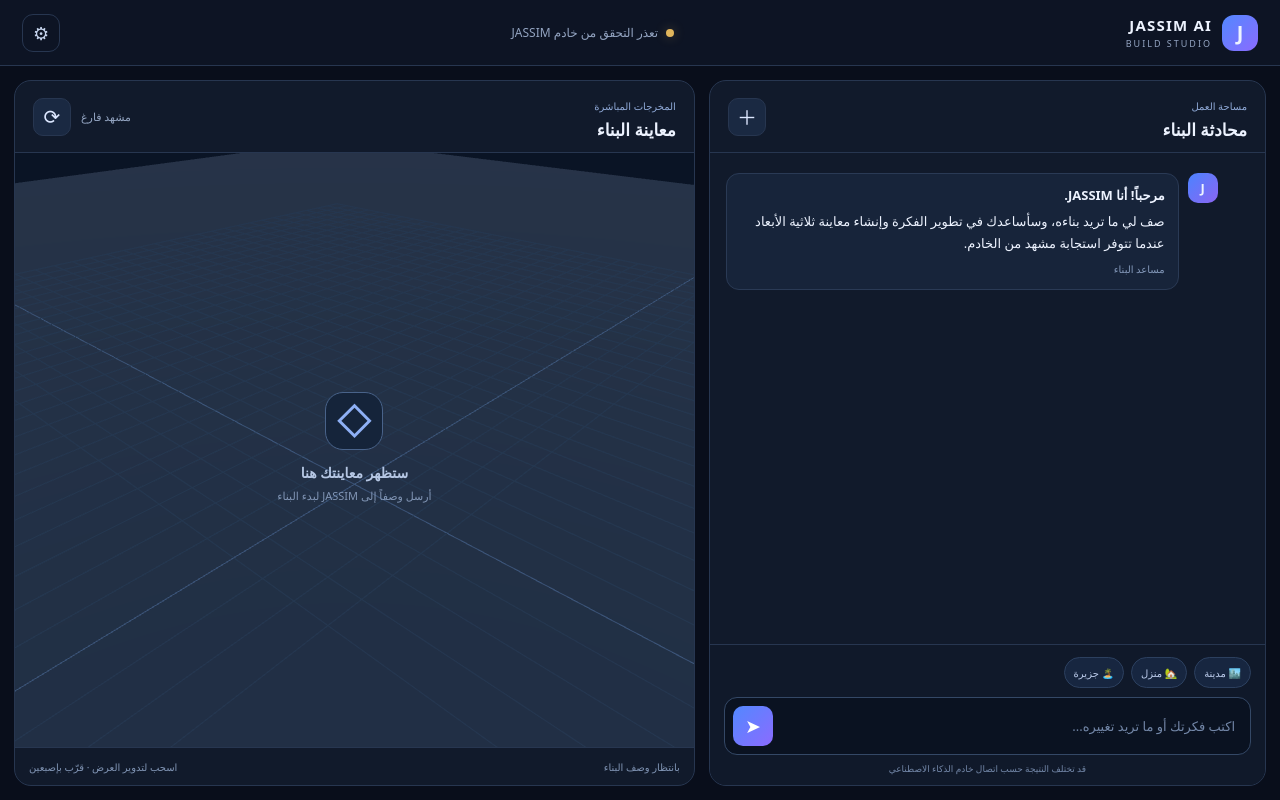
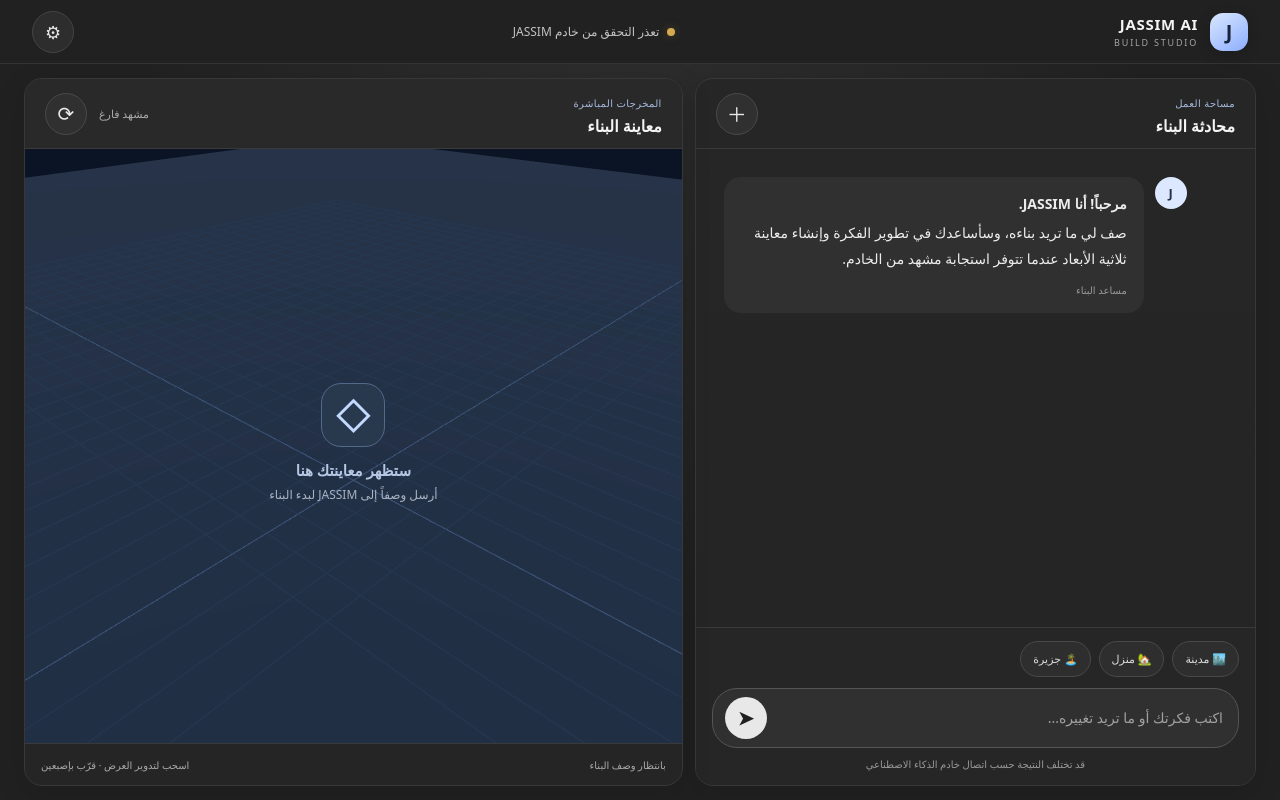
Before and after one commit to stevennpllk-crypto/RealAI-Evolution-RealCity, a website: page index.html in a window 1280 px wide. Drawn offline with nearby package versions, Linux system fonts and the light colour scheme; no server answers; animation ran at ten frames a second.

Commit message:
Refresh JASSIM Studio interface with ChatGPT-inspired design

```diff
--- a/styles.css
+++ b/styles.css
@@ -24,3 +24,150 @@ button{cursor:pointer}
 .preview-panel{display:flex;flex-direction:column}.preview-head{height:72px}.preview-actions{display:flex;align-items:center;gap:10px;color:var(--muted);font-size:11px}.viewport{position:relative;flex:1;min-height:0;overflow:hidden;background:radial-gradient(ellipse at 50% 45%,#1a2e4b,#0a1323 72%)}.viewport canvas{width:100%;height:100%;display:block;touch-action:none}.empty-preview{position:absolute;inset:0;display:flex;align-items:center;justify-content:center;flex-direction:column;pointer-events:none;color:#b6c7e4;text-align:center}.empty-icon{width:58px;height:58px;display:grid;place-items:center;border:1px solid #49638a;border-radius:18px;color:#8eb0f5;font-size:36px;margin-bottom:13px;background:#15243a}.empty-preview b{font-size:14px}.empty-preview p{font-size:11px;color:#8195b5;margin:6px 0}.preview-foot{height:38px;flex:none;display:flex;align-items:center;justify-content:space-between;gap:8px;padding:0 14px;border-top:1px solid var(--line);font-size:10px;color:#8195b5}
 @media(max-width:760px){.topbar{height:58px;padding:0 12px}.studio{height:auto;min-height:calc(100dvh - 58px);display:flex;flex-direction:column;padding:9px;gap:9px}.chat-panel{order:1;min-height:470px;height:58dvh}.preview-panel{order:0;height:42dvh;min-height:270px}.panel-head,.preview-head{height:60px;padding:0 13px}.messages{padding:14px 11px}.composer-wrap{padding:9px}.preview-foot span:last-child{display:none}}
 @media(max-width:390px){.brand b{font-size:13px}.top-status{font-size:10px}.studio{padding:6px}.chat-panel{min-height:440px}.quick-prompts button{font-size:9px}}
+
+
+/* JASSIM Studio visual refresh — calm, ChatGPT-inspired workspace */
+:root{
+  color-scheme:dark;
+  --bg:#212121;--panel:#262626;--panel2:#303030;--line:#3b3b3b;
+  --text:#f4f4f4;--muted:#a6a6a6;--blue:#8ab4f8;--violet:#b7a3ff;
+}
+html,body{background:var(--bg);color:var(--text)}
+body{background:radial-gradient(ellipse at 50% -20%,#303030 0%,#212121 58%)}
+.topbar{
+  height:64px;padding:0 clamp(14px,3vw,32px);background:#212121;
+  border-bottom:1px solid #343434;position:sticky;top:0;z-index:10
+}
+.brand{gap:12px}.brand-mark{
+  width:38px;height:38px;border-radius:13px;
+  background:linear-gradient(145deg,#d8e7ff,#8daeff);color:#18243b;
+  box-shadow:0 3px 14px #0003
+}
+.brand b{font-size:15px;letter-spacing:.7px}.brand small{font-size:9px;letter-spacing:1.8px}
+.top-status{font-size:12px;color:#c4c4c4;max-width:48vw}
+.status-dot{background:#d5a94f;box-shadow:0 0 10px #d5a94f44}
+.settings summary{
+  width:42px;height:42px;border-radius:50%;border-color:#444;
+  background:#2d2d2d;color:#e5e5e5;transition:.2s
+}
+.settings summary:hover{background:#3a3a3a;border-color:#666}
+.settings-pop{
+  background:#2c2c2c;border-color:#454545;border-radius:16px;
+  box-shadow:0 18px 55px #0009;padding:18px
+}
+.settings-pop label{color:#dedede;font-size:12px;margin:12px 0 7px}
+.settings-pop input{
+  min-height:44px;background:#1e1e1e;border-color:#505050;
+  border-radius:10px;color:#f4f4f4
+}
+.settings-pop input:focus{outline:2px solid #8ab4f8;outline-offset:1px}
+.settings-pop p{font-size:11px;color:#aaa}
+.small-primary{
+  min-height:44px;border-radius:10px;background:#e7e7e7;color:#202020;
+  font-weight:650;transition:filter .18s,transform .18s
+}
+.small-primary:hover{filter:brightness(.92)}.small-primary:active{transform:scale(.985)}
+.studio{
+  height:calc(100dvh - 64px);min-height:560px;max-width:1800px;
+  grid-template-columns:minmax(360px,.92fr) minmax(0,1.08fr);
+  gap:12px;padding:14px clamp(10px,2vw,24px)
+}
+.chat-panel,.preview-panel{
+  background:#262626;border:1px solid #383838;border-radius:18px;
+  box-shadow:0 8px 30px #0002
+}
+.panel-head,.preview-head{
+  height:70px;padding:0 20px;border-bottom:1px solid #3a3a3a
+}
+.eyebrow{font-size:10px;color:#a8bce0;letter-spacing:.4px}
+.panel-head h1,.preview-head h2{font-size:16px;font-weight:650;color:#f4f4f4}
+.icon-btn{
+  width:42px;height:42px;border-radius:50%;border:1px solid #494949;
+  background:#303030;color:#e8e8e8;font-size:20px;transition:.18s
+}
+.icon-btn:hover{border-color:#777;background:#3a3a3a}
+.messages{
+  padding:clamp(16px,3vw,28px);gap:20px;
+  background:linear-gradient(180deg,#262626,#252525)
+}
+.message{max-width:min(92%,760px);gap:11px}
+.avatar{
+  width:32px;height:32px;border-radius:50%;
+  background:#dce8ff;color:#25334d;font-size:13px
+}
+.message.user .avatar{background:#3c3c3c;color:#eee}
+.bubble{
+  padding:13px 16px;border:1px solid transparent;border-radius:17px;
+  background:#303030;color:#ededed;line-height:1.8;font-size:14px
+}
+.user .bubble{background:#343434;border-color:#414141}
+.bubble p{margin:4px 0 0;line-height:1.85}
+.message-time{color:#999;font-size:10px;margin-top:9px}
+.typing{color:#d1d1d1}
+.composer-wrap{
+  padding:13px 16px 14px;background:#262626;border-top:1px solid #3a3a3a
+}
+.quick-prompts{gap:8px;padding-bottom:11px;scrollbar-width:thin}
+.quick-prompts button{
+  min-height:36px;padding:7px 12px;border:1px solid #494949;
+  border-radius:22px;background:#2e2e2e;color:#dedede;font-size:11px;
+  transition:.18s
+}
+.quick-prompts button:hover{background:#3a3a3a;border-color:#777}
+.composer{
+  gap:10px;padding:8px 9px 8px 12px;border:1px solid #555;
+  border-radius:25px;background:#303030;transition:border-color .2s,box-shadow .2s
+}
+.composer:focus-within{border-color:#8ab4f8;box-shadow:0 0 0 2px #8ab4f822}
+.composer textarea{
+  min-height:42px;padding:10px 6px;color:#f4f4f4;font-size:14px;
+  line-height:1.6
+}
+.composer textarea::placeholder{color:#a1a1a1}
+.composer button{
+  width:42px;height:42px;border-radius:50%;background:#e8e8e8;color:#202020;
+  font-size:19px;font-weight:700;transition:.18s
+}
+.composer button:hover{background:#fff}
+.composer button:disabled{opacity:.45;cursor:not-allowed}
+.composer-note{font-size:10px;color:#999;margin-top:9px}
+.preview-panel{background:#252525}
+.preview-head{background:#292929}
+.preview-actions{gap:12px;color:#aaa}
+.viewport{
+  background:radial-gradient(ellipse at 50% 42%,#27384a 0%,#17202b 55%,#171717 100%)
+}
+.empty-preview{padding:24px}
+.empty-icon{
+  width:64px;height:64px;border-radius:20px;background:#29394d;
+  border-color:#526a89;color:#c4d9ff
+}
+.empty-preview b{font-size:15px}.empty-preview p{font-size:12px;color:#aab5c4}
+.preview-foot{height:42px;padding:0 16px;border-top:1px solid #3a3a3a;color:#aaa}
+button:focus-visible,a:focus-visible,summary:focus-visible,textarea:focus-visible,input:focus-visible{
+  outline:2px solid #9bbcff;outline-offset:3px
+}
+@media(max-width:900px){
+  .studio{grid-template-columns:minmax(0,1fr) minmax(0,1fr);gap:9px}
+  .message{max-width:97%}
+}
+@media(max-width:760px){
+  .topbar{height:58px;padding:0 12px}
+  .studio{height:auto;min-height:calc(100dvh - 58px);padding:9px;gap:10px}
+  .preview-panel{height:38dvh;min-height:250px;order:0}
+  .chat-panel{height:58dvh;min-height:470px;order:1}
+  .panel-head,.preview-head{height:60px;padding:0 14px}
+  .messages{padding:15px 12px;gap:15px}
+  .bubble{font-size:13px;padding:11px 13px}
+  .composer-wrap{padding:10px 11px}
+  .quick-prompts button{min-height:36px;font-size:10px}
+  .preview-foot span:last-child{display:none}
+}
+@media(max-width:390px){
+  .brand b{font-size:12px}.brand small{font-size:8px}
+  .top-status{font-size:9px}.studio{padding:6px}
+  .chat-panel{min-height:450px}.preview-panel{min-height:230px}
+}
+@media(prefers-reduced-motion:reduce){
+  *,*::before,*::after{scroll-behavior:auto!important;animation-duration:.01ms!important;transition-duration:.01ms!important}
+}
```
